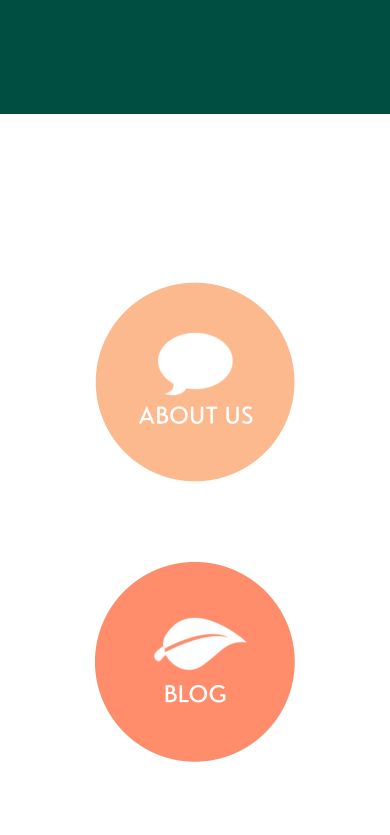
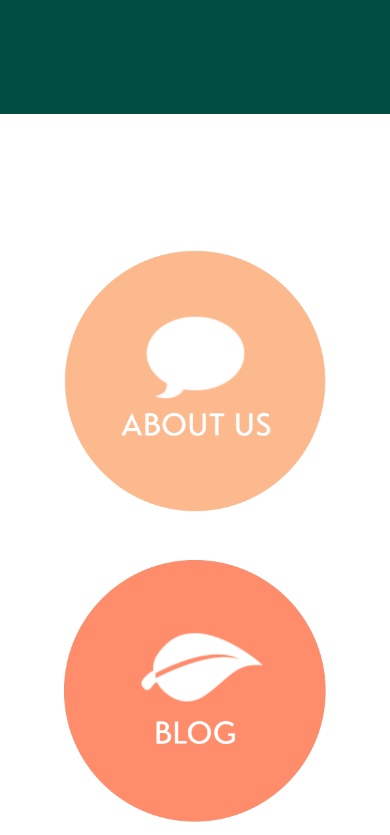
Before and after one commit to jamie-c/nourished, a Next.js app: page / in a window 390 px wide. Shown: the part 1309-2144 px from the top of the page. Built offline with nearby package versions, Linux system fonts and the light colour scheme.

Commit message:
update responsive styling

```diff
--- a/src/components/CircleIconsSubMenu.tsx
+++ b/src/components/CircleIconsSubMenu.tsx
@@ -4,7 +4,7 @@ import Link from "next/link"
 const images = ['about', 'blog', 'newsletter', 'work-with-us']
 
 const CircleIconsSubMenu = () => (
-    <div className="flex flex-col md:flex-row items-center justify-evenly w-full py-32">
+    <div className="flex flex-col md:flex-row items-center justify-evenly w-full py-28 md:py-32 max-w-7xl">
         {images.map((imageName) => (
             <Link
                 key={`${imageName}-link`}
@@ -12,7 +12,7 @@ const CircleIconsSubMenu = () => (
             >
             <Image
                 key={imageName}
-                className='py-10 md:py-0'
+                className='py-6 md:py-0 px-16 sm:px-4 md:px-4 lg:px-10 w-auto h-auto'
                 src={`/images/circle-icon-${imageName}.png`}
                 width={200}
                 height={200}
```
